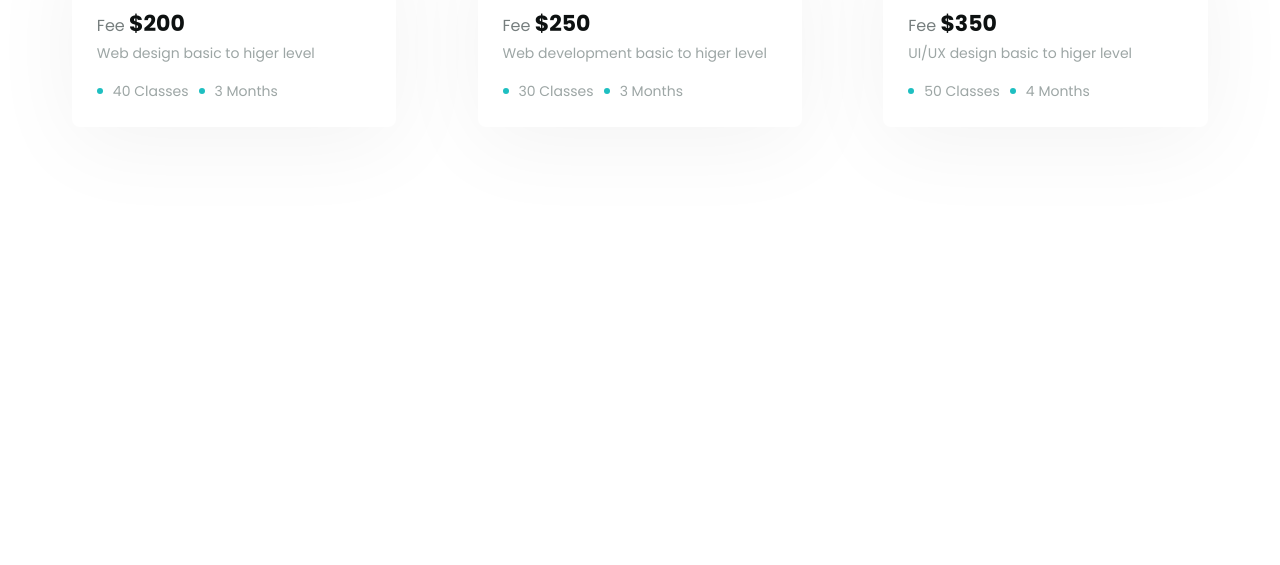
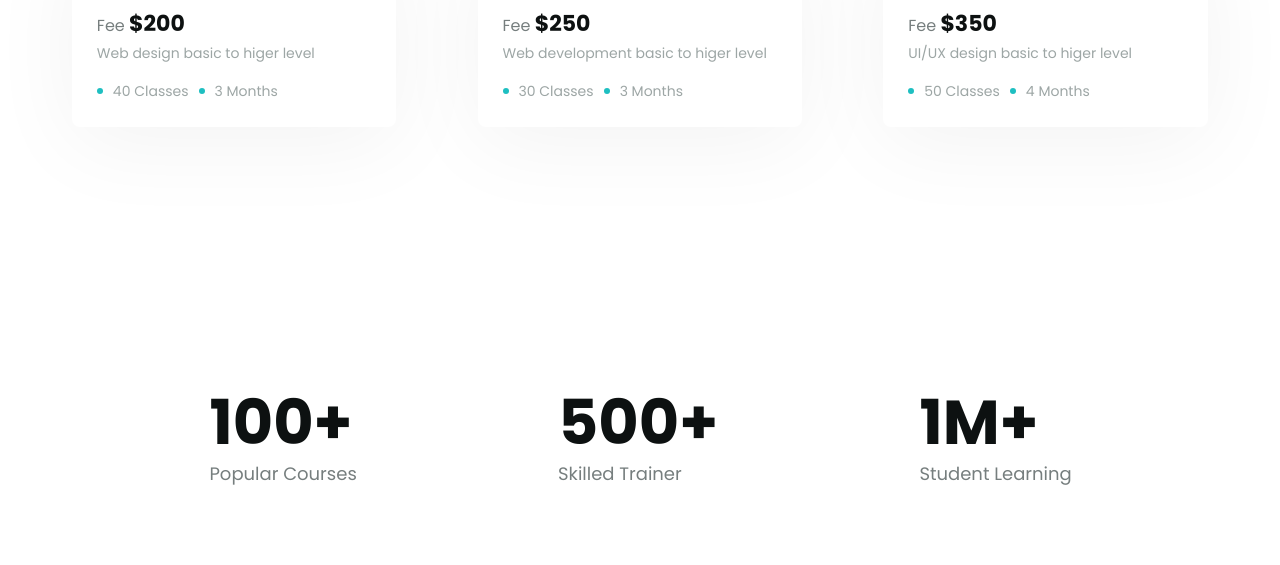
Before and after one commit to hoaiannnn/htmlcss-project-02.1, a plain HTML site: page index.html in a window 1280 px wide. Shown: the part 2252-2817 px from the top of the page. Drawn offline with Linux system fonts and the light colour scheme.

Commit message:
Làm phần Info

```diff
--- a/assets/css/styles.css
+++ b/assets/css/styles.css
@@ -462,3 +462,27 @@ a {
     height: 6px;
     background-color: #1ebfc1;
 }
+/* Information */
+.information {
+    padding: 186px 0 79px;
+}
+
+.information .list-info {
+    display: flex;
+    align-items: center;
+    justify-content: space-between;
+    width: 73.7%;
+    margin-left: 13.2%;
+}
+
+.information .list-info .number {
+    color: #0d1111;
+    font-size: 6.2rem;
+    font-weight: 700;
+}
+
+.information .list-info .desc {
+    margin-top: 11px;
+    color: #767e7e;
+    font-size: 1.8rem;
+}
--- a/index.html
+++ b/index.html
@@ -305,6 +305,31 @@
                     </div>
                 </div>
             </div>
+
+            <!-- Information -->
+            <div class="information">
+                <div class="main-content">
+                    <div class="list-info">
+                        <!-- item 1 -->
+                        <div class="item-info">
+                            <strong class="number">100+</strong>
+                            <p class="desc">Popular Courses</p>
+                        </div>
+
+                        <!-- item 2 -->
+                        <div class="item-info">
+                            <strong class="number">500+</strong>
+                            <p class="desc">Skilled Trainer</p>
+                        </div>
+
+                        <!-- item 1 -->
+                        <div class="item-info">
+                            <strong class="number">1M+</strong>
+                            <p class="desc">Student Learning</p>
+                        </div>
+                    </div>
+                </div>
+            </div>
         </main>
     </body>
 </html>
```
